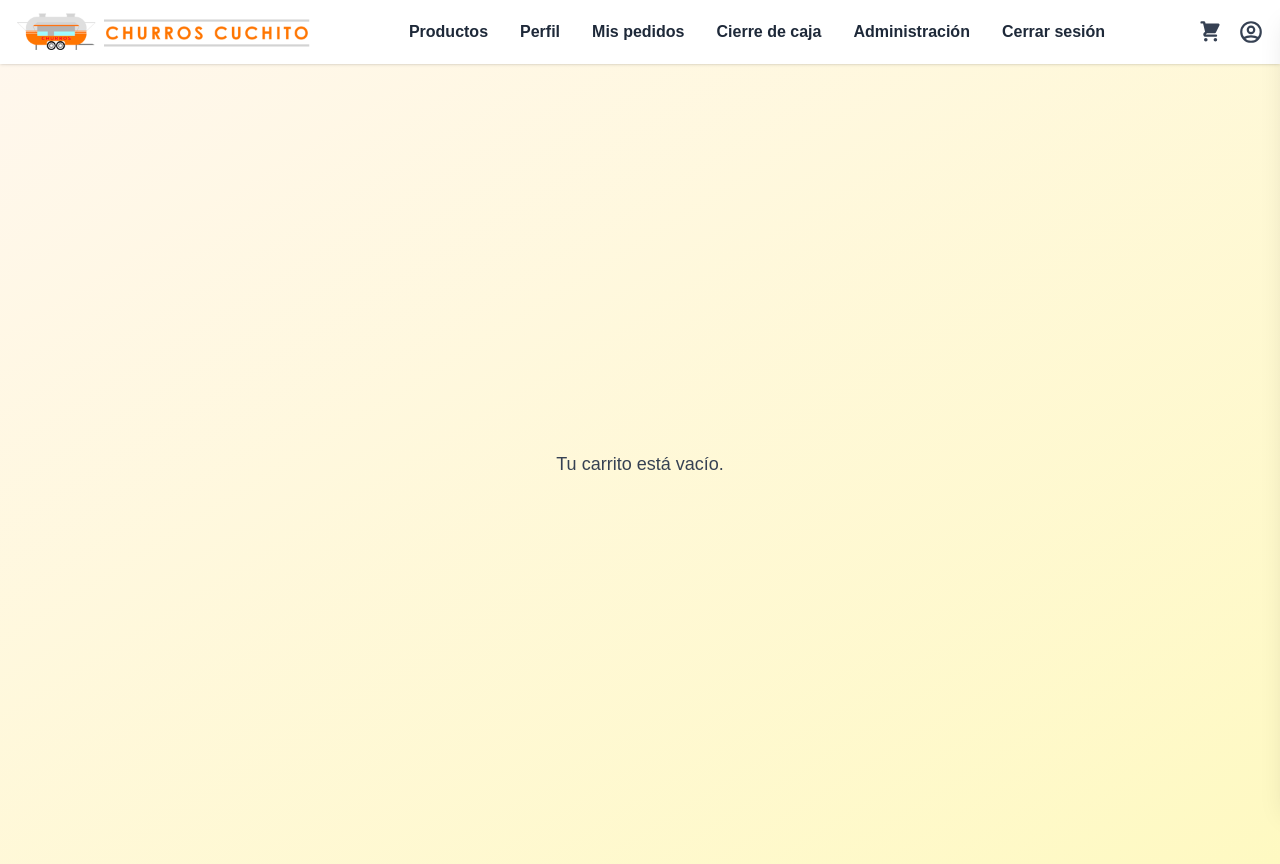
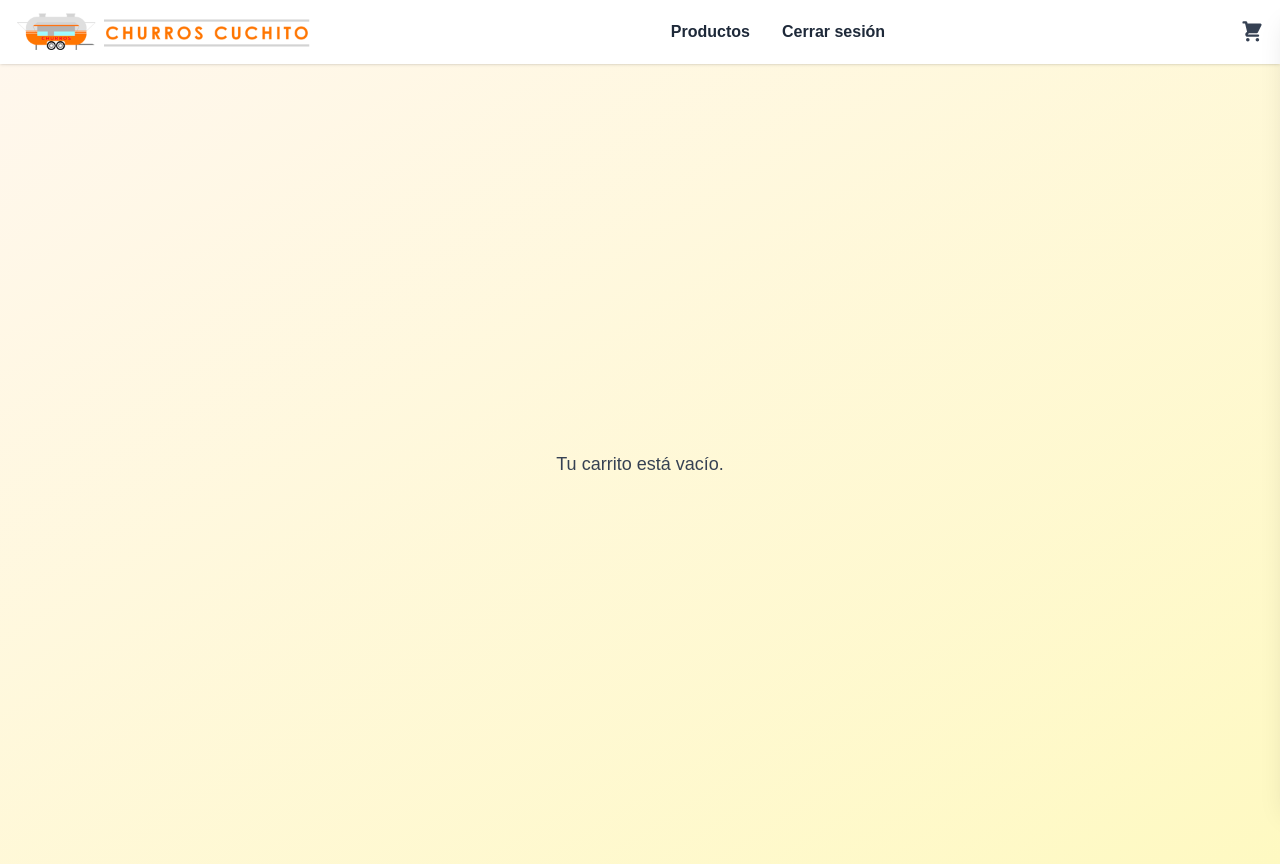
Before and after one commit to Oscarim1/pedidos-churros-cuchito-fe, a Next.js app in the folder pedidos-churros-cuchito-we/: page /cart in a window 1280 px wide. Built offline with nearby package versions, Linux system fonts and the light colour scheme.

Commit message:
unos cambillos

```diff
--- a/pedidos-churros-cuchito-we/package.json
+++ b/pedidos-churros-cuchito-we/package.json
@@ -10,7 +10,7 @@
     "export": "next export"
   },
   "dependencies": {
-    "@headlessui/react": "^2.2.4",
+    "@headlessui/react": "^2.2.7",
     "@heroicons/react": "^2.2.0",
     "date-fns": "^3.6.0",
     "jspdf": "^2.5.1",
--- a/pedidos-churros-cuchito-we/src/app/cart/page.tsx
+++ b/pedidos-churros-cuchito-we/src/app/cart/page.tsx
@@ -38,8 +38,6 @@ export default function CartPage() {
       doc.save(`pedido_${order.order_number}_otros_${now}.pdf`);
     }
   }
-
-
 
   // Lógica de confirmación de pedido
   const handleConfirm = async () => {
@@ -119,7 +117,7 @@ export default function CartPage() {
     }
   }
 
-  // Renderiza carrito si hay items o si success está activo (para modal)
+  // Renderiza carrito si no hay items
   if (!items.length && !success) {
     return (
       <div className="flex flex-col items-center justify-center min-h-screen bg-gradient-to-br from-orange-50 to-yellow-100">
@@ -130,7 +128,6 @@ export default function CartPage() {
 
   return (
     <>
-      {/* --- Main Cart Content --- */}
       <div className="min-h-screen bg-gradient-to-br from-orange-50 to-yellow-100 py-6 px-1 sm:px-6">
         <div className="max-w-3xl mx-auto flex flex-col gap-4">
           {/* Encabezado */}
@@ -158,7 +155,6 @@ export default function CartPage() {
                     <span className="text-xs text-gray-400">
                       Precio unitario: ${item.price.toLocaleString('es-CL')}
                     </span>
-                    {/* Control de cantidad centrado en mobile */}
                     <div className="flex items-center gap-3 mt-2 justify-center sm:justify-start">
                       <button
                         onClick={() => removeOne(item.id)}
@@ -187,7 +183,6 @@ export default function CartPage() {
                       </button>
                     </div>
                   </div>
-                  {/* Precio total y botón quitar */}
                   <div className="flex flex-col items-end gap-1 ml-auto sm:ml-0 mt-2 sm:mt-0">
                     <span className="font-bold text-lg sm:text-xl text-gray-800">
                       ${(item.price * item.quantity).toLocaleString('es-CL')}
@@ -218,42 +213,48 @@ export default function CartPage() {
             <span className="text-lg sm:text-2xl font-extrabold text-gray-900 text-center">
               Total: ${total.toLocaleString('es-CL')}
             </span>
-            <div className="w-full flex flex-col gap-2 mt-1">
+
+            {/* Métodos de pago en dos columnas */}
+            <div className="w-full flex flex-col gap-4 mt-1">
+              <div className="grid grid-cols-2 gap-4">
                 <button
                   type="button"
                   onClick={() => setPayment('efectivo')}
-                className={`w-full py-3 rounded-xl border-2 font-bold flex items-center justify-center gap-2 transition
+                  className={`py-4 rounded-xl border-2 font-bold flex items-center justify-center gap-2 transition
                     ${payment === 'efectivo'
                       ? 'bg-orange-500 text-white border-orange-500 shadow'
                       : 'bg-white text-orange-500 border-orange-200 hover:bg-orange-50'
                     }`}
                 >
-                <span role="img" aria-label="efectivo">💵</span> Efectivo
+                  💵 Efectivo
                 </button>
+
                 <button
                   type="button"
                   onClick={() => setPayment('tarjeta')}
-                className={`w-full py-3 rounded-xl border-2 font-bold flex items-center justify-center gap-2 transition
+                  className={`py-4 rounded-xl border-2 font-bold flex items-center justify-center gap-2 transition
                     ${payment === 'tarjeta'
                       ? 'bg-orange-500 text-white border-orange-500 shadow'
                       : 'bg-white text-orange-500 border-orange-200 hover:bg-orange-50'
                     }`}
                 >
-                <span role="img" aria-label="tarjeta">💳</span> Tarjeta
+                  💳 Tarjeta
                 </button>
               </div>
+
               <button
-              className={`w-full mt-2 py-3 rounded-xl text-base font-bold bg-gradient-to-r from-orange-400 to-orange-500 text-white shadow-lg hover:from-orange-500 hover:to-orange-600 transition
-                ${!payment || loading ? 'opacity-50 cursor-not-allowed' : ''}
-              `}
+                className={`w-full py-4 rounded-xl text-base font-bold bg-gradient-to-r from-orange-400 to-orange-500 text-white shadow-lg hover:from-orange-500 hover:to-orange-600 transition
+                  ${!payment || loading ? 'opacity-50 cursor-not-allowed' : ''}`}
                 disabled={!payment || loading}
                 onClick={handleConfirm}
               >
                 {loading ? 'Procesando pedido...' : 'Confirmar pedido'}
               </button>
+
               {error && (
                 <p className="text-red-500 text-sm text-center mt-2">{error}</p>
               )}
+            </div>
           </div>
         </div>
       </div>
--- a/pedidos-churros-cuchito-we/src/app/components/TopBar.tsx
+++ b/pedidos-churros-cuchito-we/src/app/components/TopBar.tsx
@@ -6,14 +6,16 @@ import logoBanner from '../assert/logo-banner.png'
 import { useCart } from '../../context/CartContext'
 import Link from 'next/link'
 import { useLoading } from '../../context/LoadingContext'
+import { getUserRoleFromToken } from '@/utils/auth' // IMPORTANTE
 
+// Definimos los links con los roles que pueden verlos
 const MENU_LINKS = [
-  { href: '/products', label: 'Productos' },
-  { href: '/perfil', label: 'Perfil' },
-  { href: '/mis-pedidos', label: 'Mis pedidos' },
-  { href: '/cierre-caja', label: 'Cierre de caja' },
-  { href: '/admin', label: 'Administración' },
-  { href: '/logout', label: 'Cerrar sesión' },
+  { href: '/products', label: 'Productos', roles: ['user', 'admin'] },
+  { href: '/perfil', label: 'Perfil', roles: ['admin'] },
+  { href: '/mis-pedidos', label: 'Mis pedidos', roles: ['admin'] },
+  { href: '/cierre-caja', label: 'Cierre de caja', roles: ['admin'] },
+  { href: '/admin', label: 'Administración', roles: ['admin'] },
+  { href: '/logout', label: 'Cerrar sesión', roles: ['user', 'admin'] },
 ]
 
 export default function TopBar() {
@@ -22,6 +24,14 @@ export default function TopBar() {
   const { items } = useCart()
   const { setLoading } = useLoading()
   const pathname = usePathname()
+
+  // Obtenemos el rol del usuario desde el token
+  const role = getUserRoleFromToken() || 'user'
+
+  // Filtramos los links según el rol
+  const filteredLinks = MENU_LINKS.filter(link =>
+    link.roles.includes(role)
+  )
 
   function handleNavigate(href: string, closeDrawer = false) {
     if (closeDrawer) setOpen(false)
@@ -61,7 +71,7 @@ export default function TopBar() {
             <img src={logoBanner.src} alt="Churros Cuchito Logo" className="h-10" />
           </Link>
           <div className="hidden md:flex items-center gap-8">
-            {MENU_LINKS.map(link => (
+            {filteredLinks.map(link => (
               <Link
                 key={link.href}
                 href={link.href}
@@ -86,9 +96,6 @@ export default function TopBar() {
                 </span>
               )}
             </Link>
-            <button className="text-gray-700 hover:text-orange-500 transition" aria-label="Usuario">
-              <HiOutlineUserCircle size={26} />
-            </button>
             <button
               className="md:hidden text-gray-700 hover:text-orange-500 transition"
               aria-label="Menú"
@@ -118,7 +125,7 @@ export default function TopBar() {
           </button>
         </div>
         <nav className="flex flex-col gap-2 mt-6 px-4">
-          {MENU_LINKS.map(link => (
+          {filteredLinks.map(link => (
             <Link
               key={link.href}
               href={link.href}
```
Also changed, not shown: 1 other file (tests, documents, lock files or other folders). Lines whose indentation alone changed are shown as unchanged.
